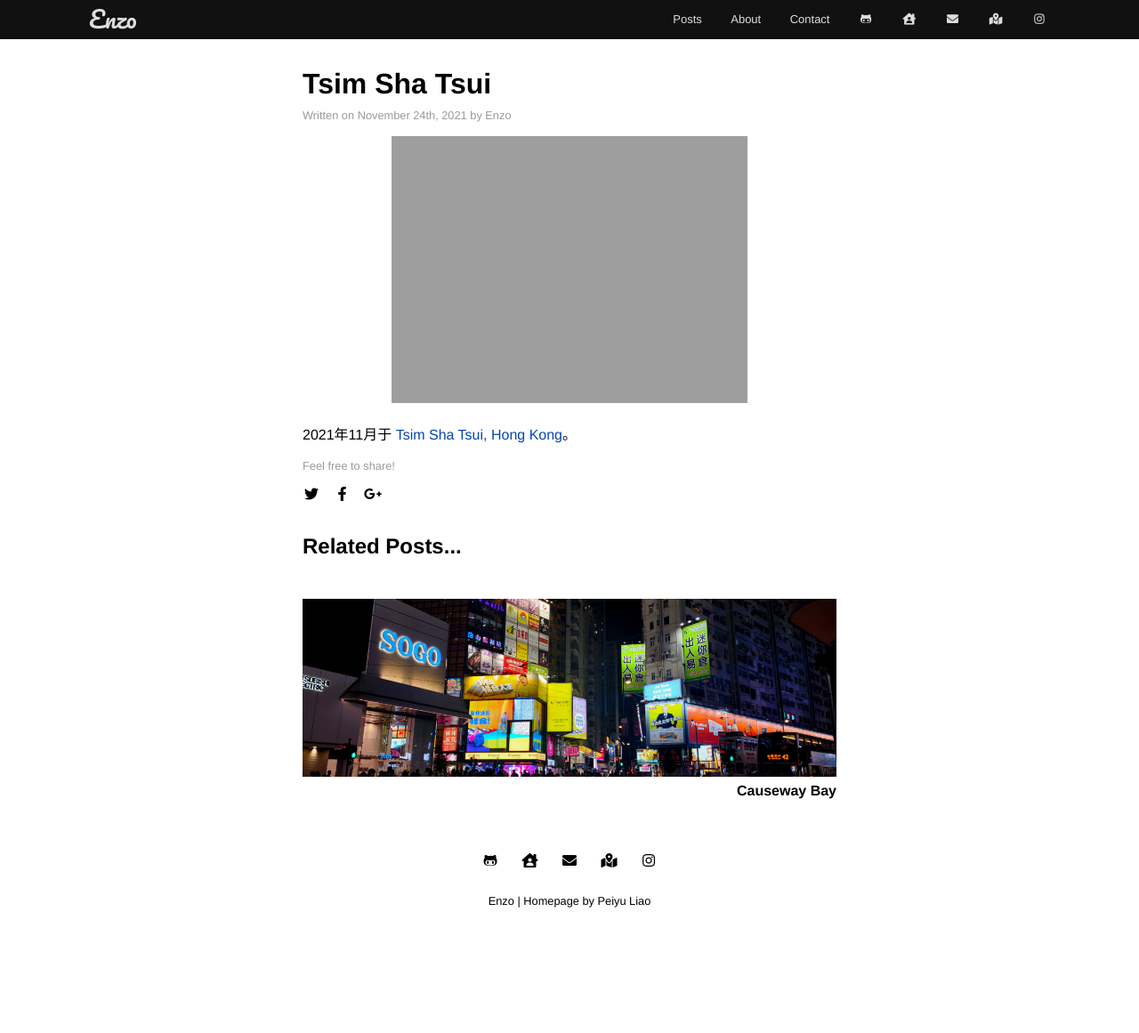
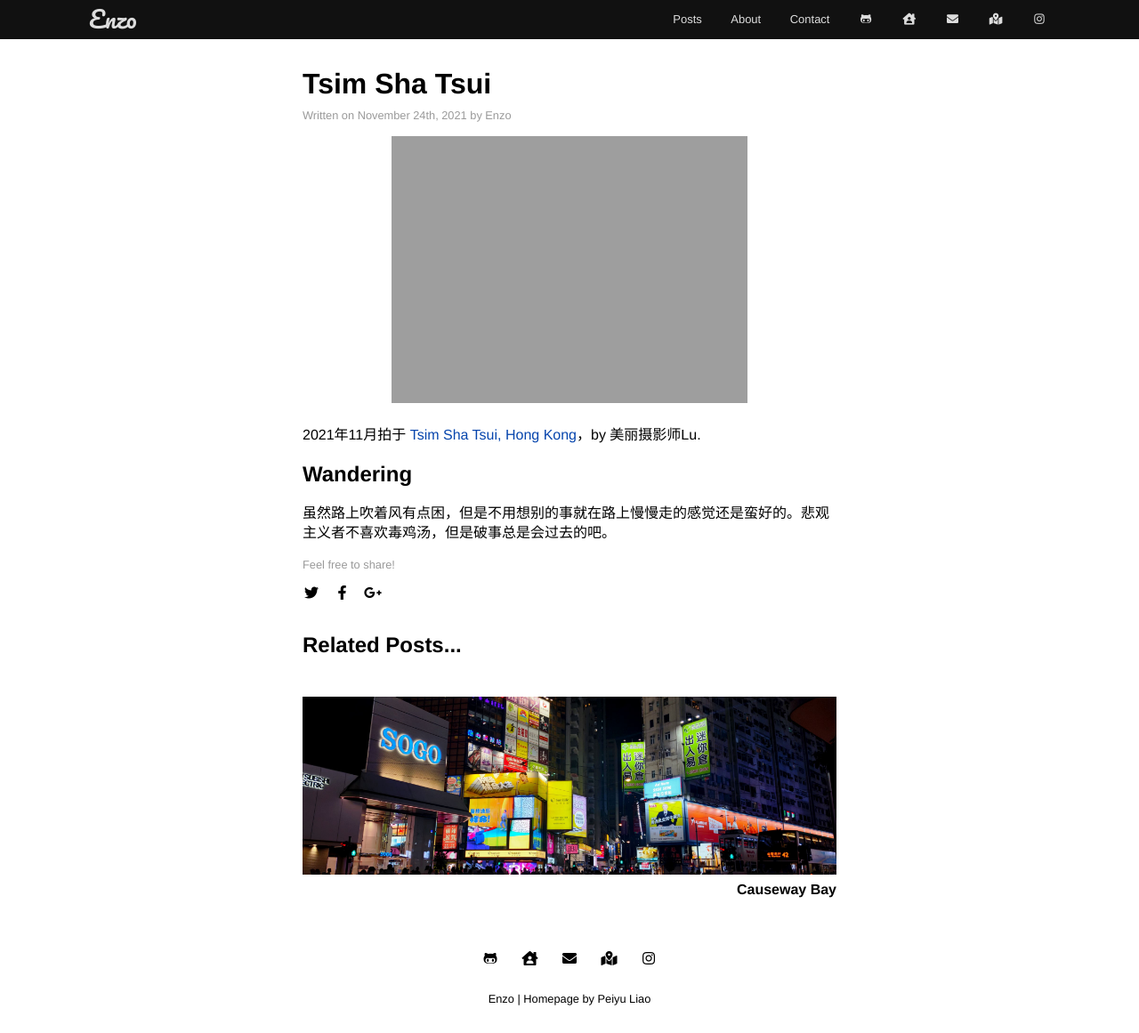
Before and after one commit to enzoleo/enzoleo.github.io, a Jekyll site: the page built from _posts/2021-11-24-tsim-sha-tsui.md, in a window 1280 px wide and 1161 px high. Shown: the whole window at 89% size. Built offline with Jekyll 4.4.1, drawn with Linux system fonts in a browser that asks for light colours.

Commit message:
Update posts and fix rendering error

```diff
--- a/_posts/2021-11-24-tsim-sha-tsui.md
+++ b/_posts/2021-11-24-tsim-sha-tsui.md
@@ -7,4 +7,8 @@ tags: [posts]
 image: tst_night.jpg
 ---
 
-2021年11月于 [Tsim Sha Tsui, Hong Kong](https://www.google.com/maps/@22.2941028,114.1711075,17.6z)。
+2021年11月拍于 [Tsim Sha Tsui, Hong Kong](https://www.google.com/maps/@22.2941028,114.1711075,17.6z)，by 美丽摄影师Lu.
+
+## Wandering
+
+虽然路上吹着风有点困，但是不用想别的事就在路上慢慢走的感觉还是蛮好的。悲观主义者不喜欢毒鸡汤，但是破事总是会过去的吧。
```
Also changed, not shown: _posts/2021-9-24-causeway-bay.md (+2 -1 lines), README.md.
